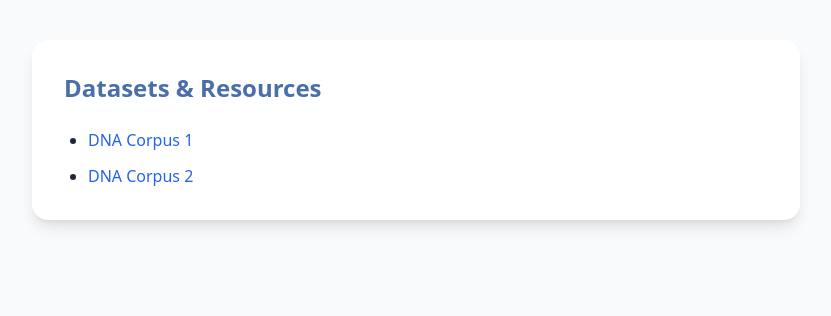
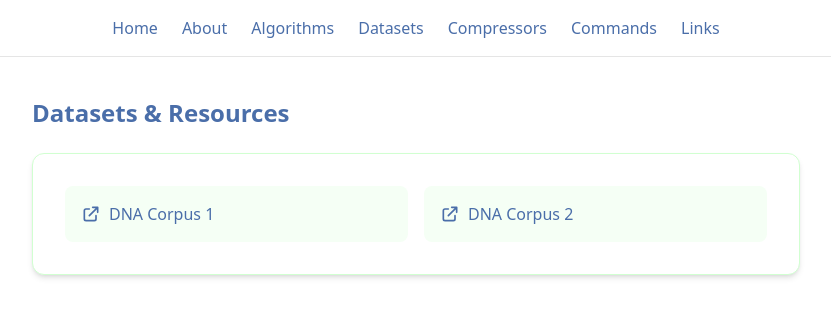
Before and after one commit to ChakrabortyDiya/mgc, a Next.js app in the folder frontend/: page /datasets in a window 1280 px wide. Shown: the top 316 px of the page, without its empty margins (224-1055 px from the left). Built offline with nearby package versions, Linux system fonts and the light colour scheme.

Commit message:
feat: refactor DatasetsPage to use Framer Motion for animations and improve layout with dataset links

```diff
--- a/frontend/app/datasets/page.tsx
+++ b/frontend/app/datasets/page.tsx
@@ -1,36 +1,91 @@
+"use client";
+
+import React from "react";
+import { Header } from "../../components/header";
+import { motion } from "framer-motion";
+
 export default function DatasetsPage() {
-    return (
-      <main className="min-h-screen bg-gray-50 py-10 px-4">
-        <div className="max-w-3xl mx-auto bg-white shadow-lg rounded-2xl p-8">
-          <h1 className="text-2xl font-bold text-[#4A6EA9] mb-6">Datasets & Resources</h1>
+  const datasetLinks = [
+    { name: "DNA Corpus 1", url: "https://encode.su/threads/2105-DNA-Corpus" },
+    { name: "DNA Corpus 2", url: "https://encode.su/threads/2105-DNA-Corpus" }
+  ];
 
-          <ul className="list-disc pl-6 space-y-3 text-gray-800">
-            <li>
+  return (
+    <div className="min-h-screen bg-white">
+      <Header />
+      <motion.main
+        className="container mx-auto py-10 px-4"
+        initial={{ opacity: 0 }}
+        animate={{ opacity: 1 }}
+        transition={{ duration: 0.4 }}
+      >
+        <div className="max-w-3xl mx-auto">
+          <motion.h1
+            className="text-2xl font-bold text-[#4A6EA9] mb-6"
+            initial={{ opacity: 0, y: -10 }}
+            animate={{ opacity: 1, y: 0 }}
+            transition={{ duration: 0.3, delay: 0.1 }}
+          >
+            Datasets & Resources
+          </motion.h1>
+
+          <motion.div
+            className="bg-white shadow-md rounded-xl p-8 border border-[#D1FFD1]"
+            initial={{ y: 10, opacity: 0 }}
+            animate={{ y: 0, opacity: 1 }}
+            transition={{ duration: 0.4, delay: 0.2 }}
+          >
+            <div className="grid grid-cols-1 md:grid-cols-2 gap-4">
+              {datasetLinks.map((link, index) => (
+                <motion.div
+                  key={link.name}
+                  className="bg-[#F5FFF5] rounded-lg p-4"
+                  initial={{ opacity: 0, y: 5 }}
+                  animate={{ opacity: 1, y: 0 }}
+                  transition={{ delay: 0.3 + index * 0.05, duration: 0.3 }}
+                >
+                  <motion.a
+                    href={link.url}
+                    target="_blank"
+                    rel="noopener noreferrer"
+                    className="text-[#4A6EA9] font-medium hover:text-[#008080] transition-colors flex items-center"
+                    whileHover={{ x: 3 }}
+                    transition={{ type: "spring", stiffness: 300 }}
+                  >
+                    <svg
+                      xmlns="http://www.w3.org/2000/svg"
+                      className="h-5 w-5 mr-2"
+                      fill="none"
+                      viewBox="0 0 24 24"
+                      stroke="currentColor"
+                    >
+                      <path
+                        strokeLinecap="round"
+                        strokeLinejoin="round"
+                        strokeWidth={2}
+                        d="M10 6H6a2 2 0 00-2 2v10a2 2 0 002 2h10a2 2 0 002-2v-4M14 4h6m0 0v6m0-6L10 14"
+                      />
+                    </svg>
+                    {link.name}
+                  </motion.a>
+                </motion.div>
+              ))}
+            </div>
+
+            {/* <p className="mt-6 text-gray-800 text-sm">
+              Details about the datasets are available{" "}
               <a
                 href="https://encode.su/threads/2105-DNA-Corpus"
                 target="_blank"
                 rel="noopener noreferrer"
                 className="text-blue-600 hover:underline hover:text-blue-800 transition-colors"
               >
-                DNA Corpus 1
-              </a>
-            </li>
-            <li>
-              <a
-                href="https://encode.su/threads/2105-DNA-Corpus"
-                target="_blank"
-                rel="noopener noreferrer"
-                className="text-blue-600 hover:underline hover:text-blue-800 transition-colors"
-              >
-                DNA Corpus 2
-              </a>
-            </li>
-          </ul>
-
-          {/* <p className="mt-6 text-gray-800">
-            Details about the datasets are available <a href="https://encode.su/threads/2105-DNA-Corpus" target="_blank" rel="noopener noreferrer" className="text-blue-600 hover:underline hover:text-blue-800 transition-colors">here</a>.
-          </p> */}
+                here
+              </a>.
+            </p> */}
+          </motion.div>
         </div>
-      </main>
-    );
+      </motion.main>
+    </div>
+  );
 }
```
